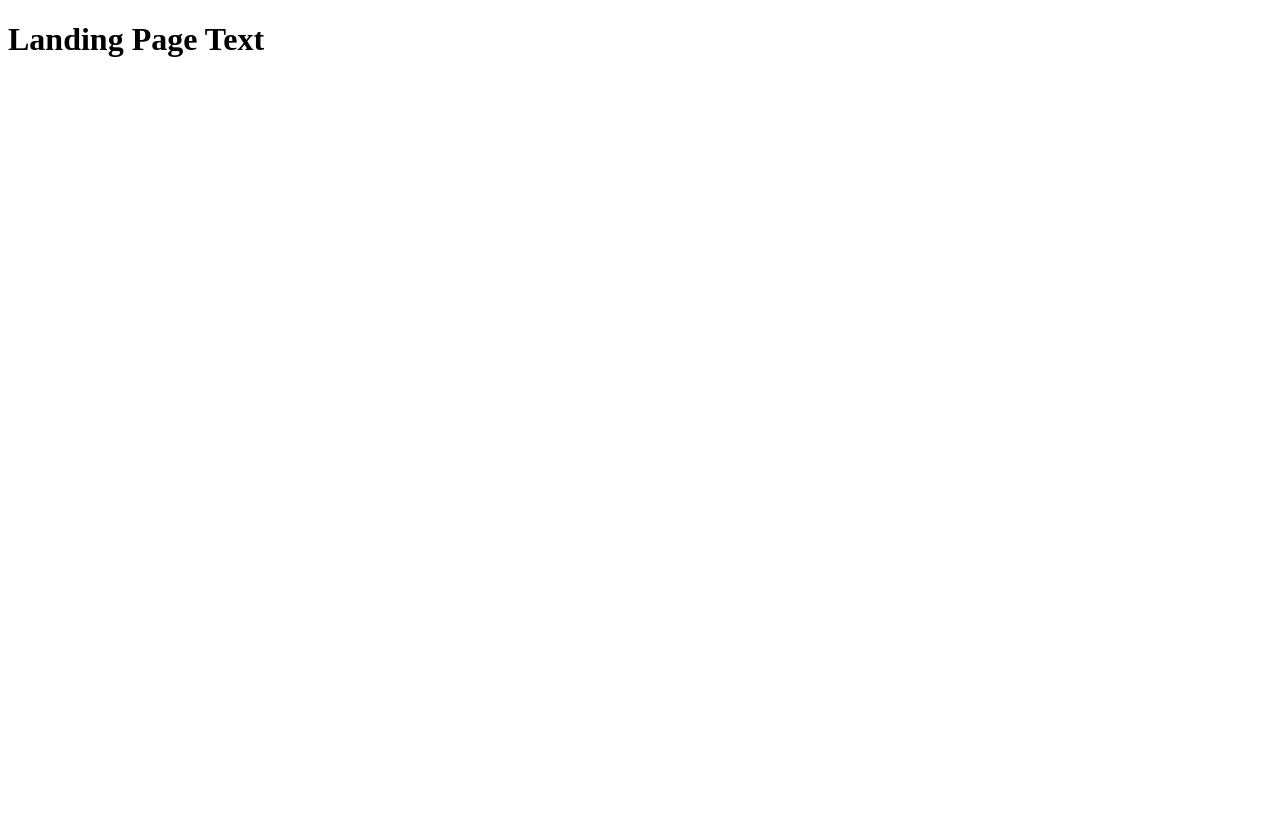
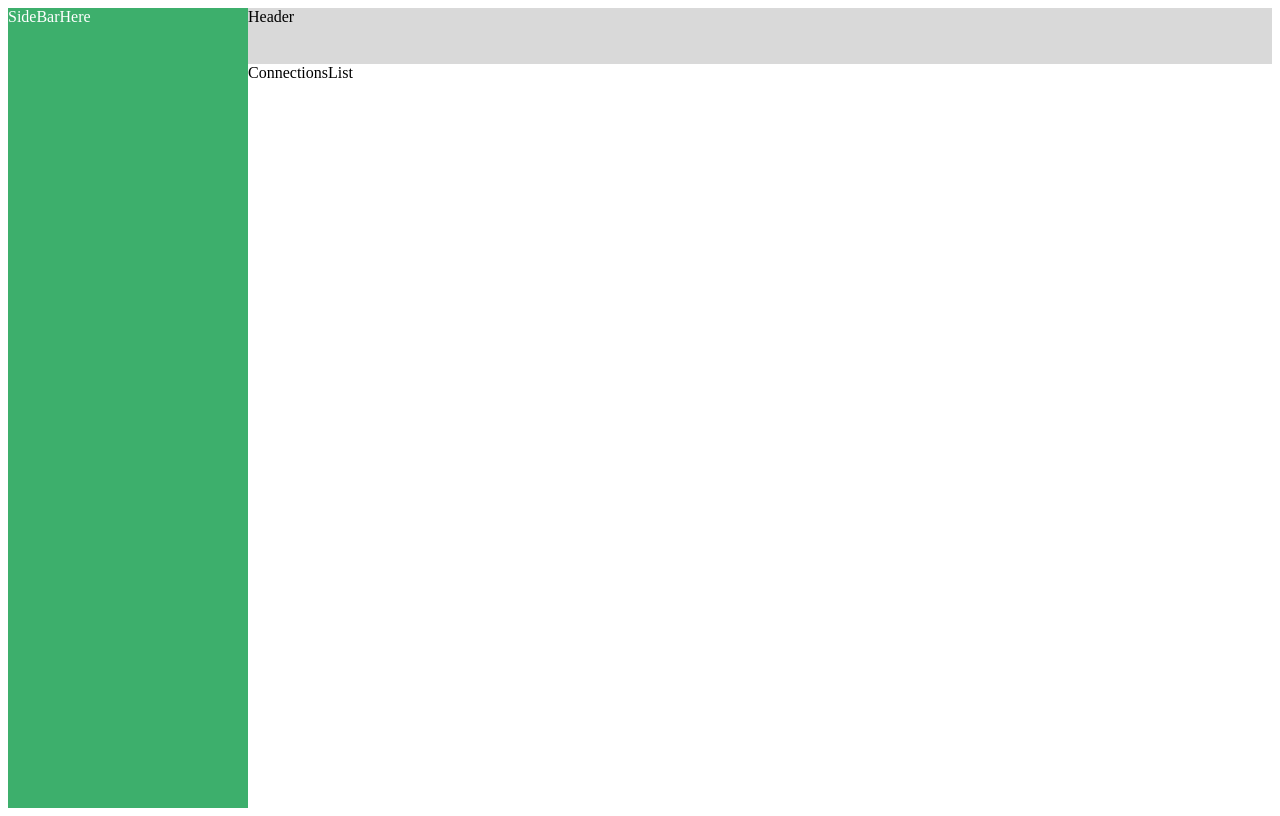
Before and after one commit to AtreyaG/Global-Connect, a React (Vite) app: page / in a window 1280 px wide. Built offline with nearby package versions, Linux system fonts and the light colour scheme.

Commit message:
Basic Skeleton for Landing page and some simplistic styling for dashboard

```diff
--- /dev/null
+++ b/src/LandingPage.css
@@ -0,0 +1,24 @@
+.layout
+    {
+    display: grid; grid-template-columns: 240px 1fr; height: 100vh;
+    }
+
+.main
+    {
+    display: flex; flex-direction: column;
+    }
+
+.connections-list
+    {
+    flex: 1; overflow-y: auto;
+    }
+
+.sidebar
+    {
+    background: #3daf6c; color: white;
+    }
+
+.header
+    {
+    height: 56px; background: #d9d9d9;
+    }
--- a/src/LandingPage.tsx
+++ b/src/LandingPage.tsx
@@ -1,8 +1,15 @@
 
+import './LandingPage.css'
 
 function LandingPage() {
     return(
-    <h1>Landing Page Text</h1>
+    <div className="layout">
+        <aside className="sidebar">SideBarHere</aside>
+        <div className="main">
+            <header className="header">Header</header>
+            <main className="connections-list">ConnectionsList</main>
+        </div>
+    </div>
     )
 }
 
```
